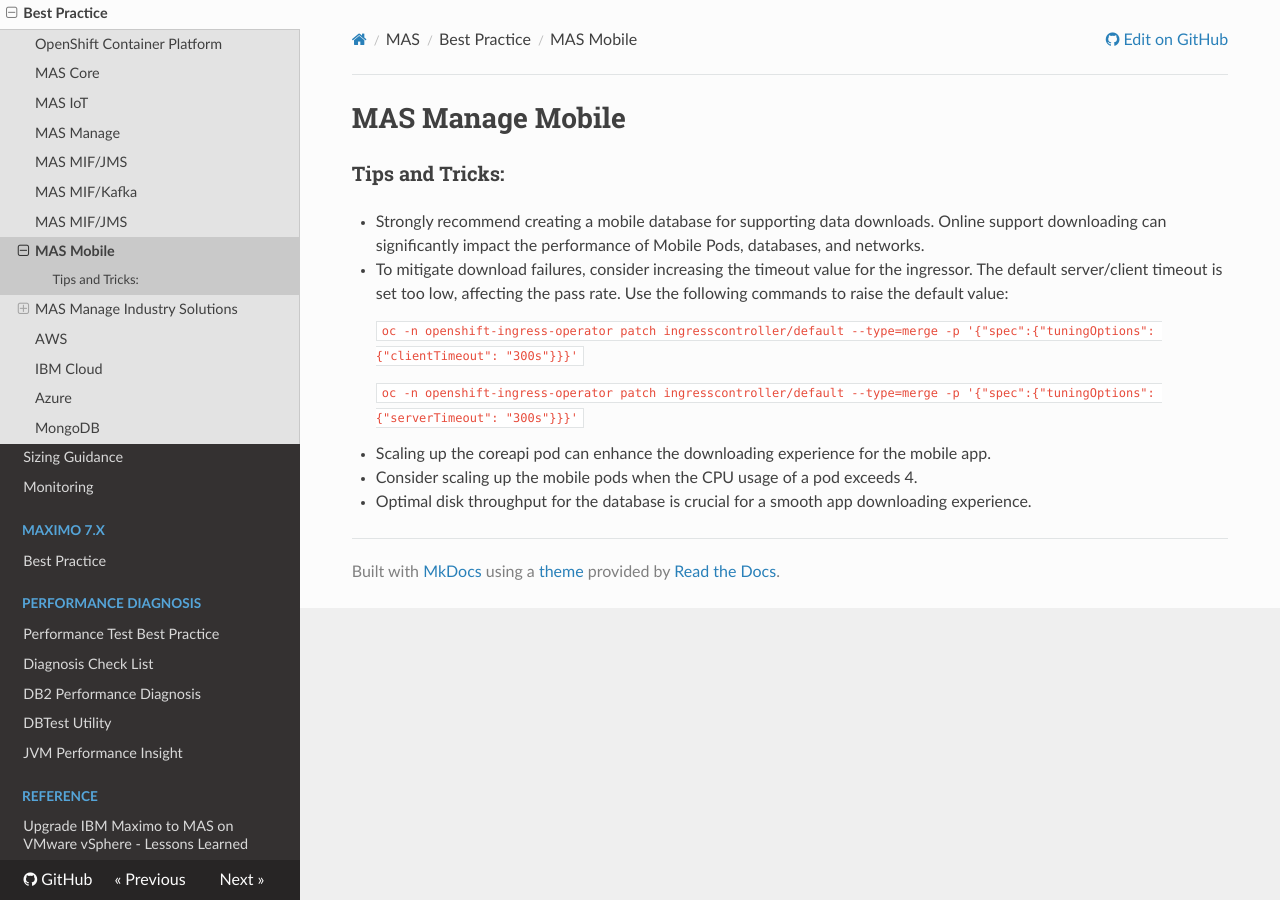
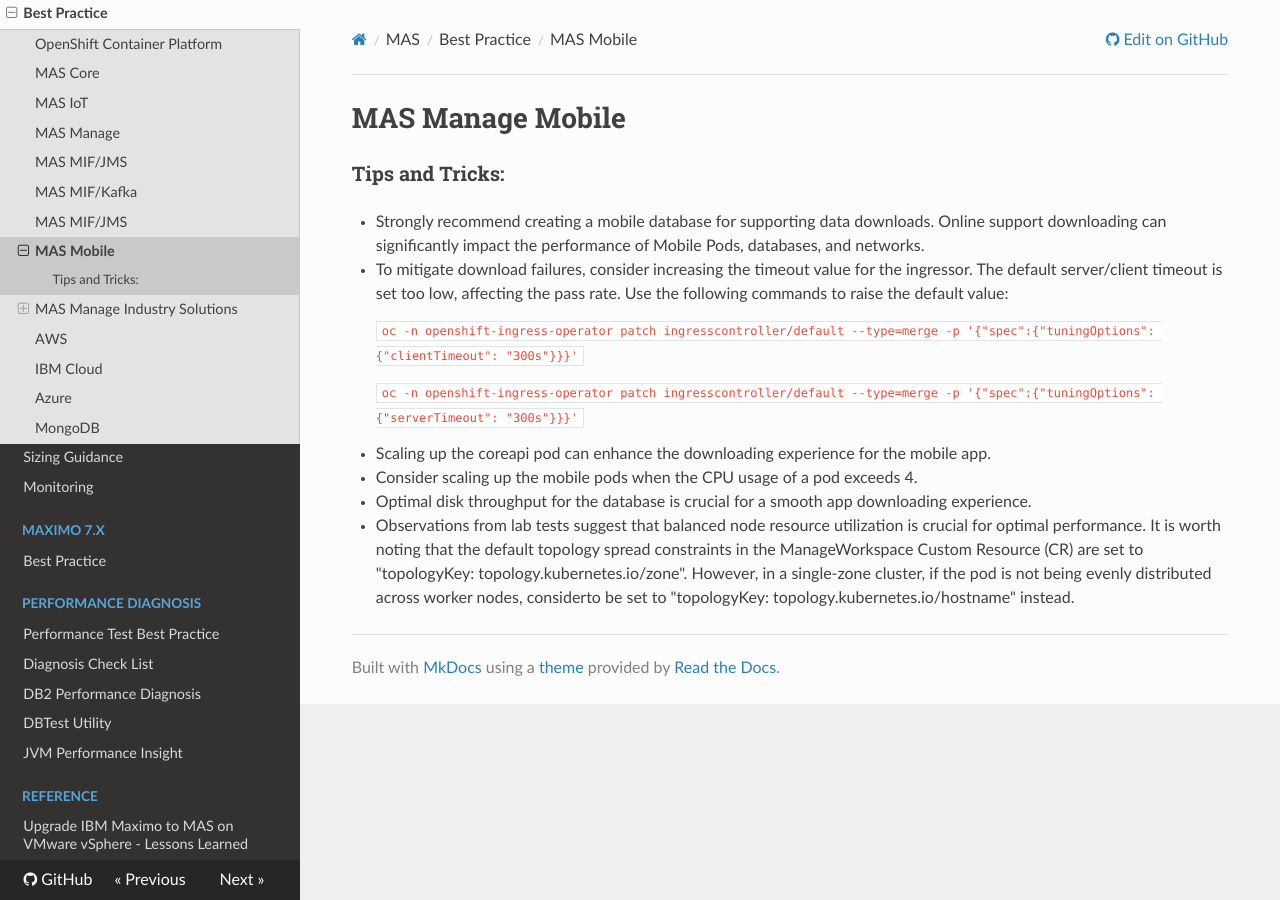
Before and after one commit to ibm-mas/mas-performance, an MkDocs documentation site: the page built from docs/mas/mobile/bestpractice.md, in a window 1280 px wide. Built offline with MkDocs 1.6.1, drawn with Linux system fonts in a browser that asks for light colours; nearby versions of some CDN libraries.

Commit message:
[patch] update mobile best practice

```diff
--- a/docs/mas/mobile/bestpractice.md
+++ b/docs/mas/mobile/bestpractice.md
@@ -18,3 +18,5 @@
 - Consider scaling up the mobile pods when the CPU usage of a pod exceeds 4.
 
 - Optimal disk throughput for the database is crucial for a smooth app downloading experience.
+
+- Observations from lab tests suggest that balanced node resource utilization is crucial for optimal performance. It is worth noting that the default topology spread constraints in the ManageWorkspace Custom Resource (CR) are set to "topologyKey: topology.kubernetes.io/zone". However, in a single-zone cluster, if the pod is not being evenly distributed across worker nodes, considerto be set to "topologyKey: topology.kubernetes.io/hostname" instead.
```
